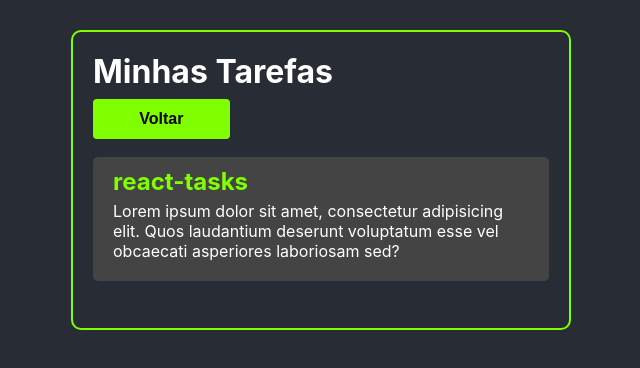
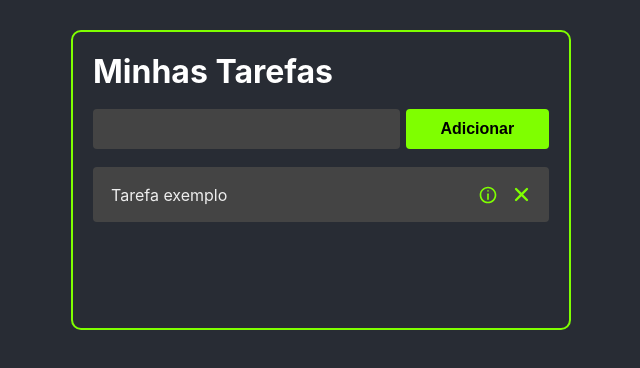
Before and after one commit to Isaac-Yuri/react-tasks, a React (Vite) app: page /react-tasks in a window 1280 px wide. Shown: the top 368 px of the page, without its empty margins (319-959 px from the left). Built offline with nearby package versions, Linux system fonts and the light colour scheme.

Commit message:
rotas arrumadas

```diff
--- a/src/App.jsx
+++ b/src/App.jsx
@@ -47,11 +47,11 @@ function App() {
   }
 
   return (
-    <BrowserRouter basename={process.env.PUBLIC_URL}>
+    <BrowserRouter>
       <div className='container'>
         <Header text='Minhas Tarefas'/>
         <Routes>
-          <Route path="/" element={
+          <Route path="/react-tasks/" element={
             <>
               <AddTarefa handleTarefaAdicionar={handleTarefaAdicionar} />
               <Tarefas
@@ -61,7 +61,7 @@ function App() {
               />
             </>
           } />
-          <Route path='/:tarefaTitulo' element={<TarefaDetalhes />} />
+          <Route path='/react-tasks/:tarefaTitulo' element={<TarefaDetalhes />} />
         </Routes>
       </div>
     </BrowserRouter>
--- a/src/components/Tarefa/index.jsx
+++ b/src/components/Tarefa/index.jsx
@@ -7,7 +7,7 @@ function Tarefa({ tarefa, handleTarefaClick, handleDeletarTarefa }) {
   const navegacao = useNavigate();
 
   const handleTarefaDetalhesClick = () => {
-    navegacao(`/${tarefa.titulo}`)
+    navegacao(`/react-tasks/${tarefa.titulo}`)
   }
 
   return (
--- a/src/pages/TarefaDetalhes/index.jsx
+++ b/src/pages/TarefaDetalhes/index.jsx
@@ -7,7 +7,7 @@ function TarefaDetalhes() {
   const navegacao = useNavigate();
 
   const handleBotaoVoltarClick = () => {
-    navegacao('/')
+    navegacao('/react-tasks/')
   }
 
   return (
```
Also changed, not shown: 1 other file (tests, documents, lock files or other folders).
